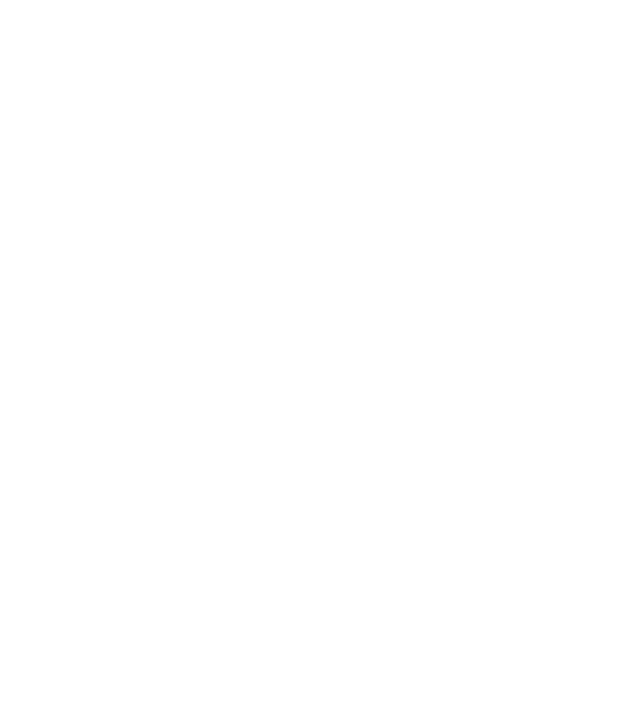
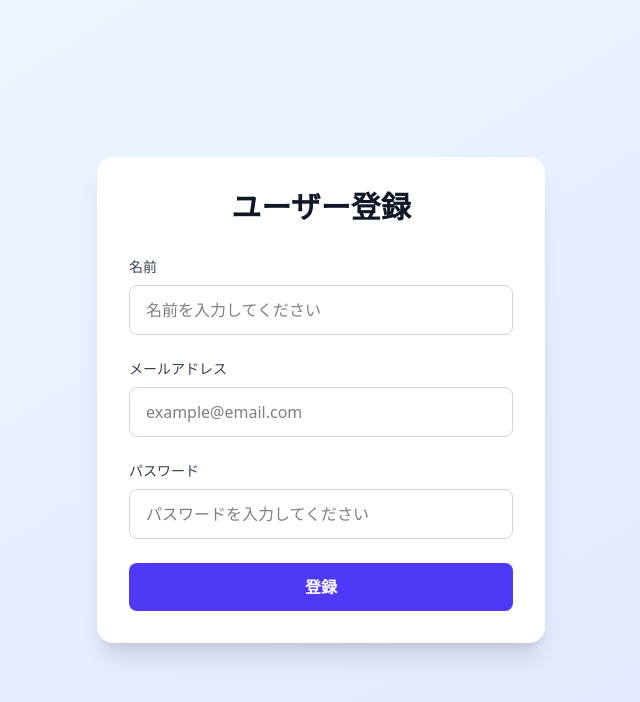
Before and after one commit to KadoProG/react-19-prac, a React (Vite) app: page /register2 in a window 1280 px wide. Before the commit this address had no page. Shown: the top 702 px of the page, without its empty margins (319-959 px from the left). Built offline with nearby package versions, Linux system fonts and the light colour scheme.

Commit message:
add: register 2

```diff
--- a/src/pages/Home.tsx
+++ b/src/pages/Home.tsx
@@ -8,6 +8,7 @@
       <nav>
         <Link to="/about">Aboutページへ</Link>
         <Link to="/register">Registerページへ</Link>
+        <Link to="/register2">Register2ページへ</Link>
       </nav>
     </div>
   );
--- /dev/null
+++ b/src/pages/register-2/index.tsx
@@ -0,0 +1,120 @@
+import { useState, useTransition } from 'react';
+
+export const Register2 = () => {
+  const [name, setName] = useState('');
+  const [email, setEmail] = useState('');
+  const [password, setPassword] = useState('');
+
+  const [isPending, startTransition] = useTransition();
+
+  const handleSubmit = (e: React.FormEvent<HTMLFormElement>) => {
+    e.preventDefault();
+    if (isPending) return;
+    startTransition(async () => {
+      if (name === '') throw new Error('名前を入力してください');
+      await new Promise((resolve) => setTimeout(resolve, 1000));
+      console.log(name, email, password);
+    });
+  };
+
+  return (
+    <div className="min-h-screen bg-gradient-to-br from-blue-50 to-indigo-100 flex items-center justify-center px-4 py-12">
+      <div className="w-full max-w-md">
+        <div className="bg-white rounded-2xl shadow-xl p-8">
+          <h1 className="text-3xl font-bold text-gray-900 text-center mb-8">ユーザー登録</h1>
+          <form
+            onSubmit={handleSubmit}
+            className={`space-y-6 ${isPending ? 'opacity-75 pointer-events-none' : ''}`}
+            aria-disabled={isPending}
+          >
+            <div>
+              <label
+                htmlFor="name"
+                className={`block text-sm font-medium mb-2 transition-colors ${isPending ? 'text-gray-400' : 'text-gray-700'}`}
+              >
+                名前
+              </label>
+              <input
+                id="name"
+                type="text"
+                name="name"
+                placeholder="名前を入力してください"
+                value={name}
+                onChange={(e) => setName(e.target.value)}
+                className="w-full px-4 py-3 border border-gray-300 rounded-lg focus:ring-2 focus:ring-indigo-500 focus:border-transparent outline-none transition-all duration-200 disabled:bg-gray-100 disabled:text-gray-500 disabled:cursor-not-allowed disabled:border-gray-200"
+                disabled={isPending}
+              />
+            </div>
+            <div>
+              <label
+                htmlFor="email"
+                className={`block text-sm font-medium mb-2 transition-colors ${isPending ? 'text-gray-400' : 'text-gray-700'}`}
+              >
+                メールアドレス
+              </label>
+              <input
+                id="email"
+                type="email"
+                name="email"
+                placeholder="example@email.com"
+                autoComplete="email"
+                value={email}
+                onChange={(e) => setEmail(e.target.value)}
+                className="w-full px-4 py-3 border border-gray-300 rounded-lg focus:ring-2 focus:ring-indigo-500 focus:border-transparent outline-none transition-all duration-200 disabled:bg-gray-100 disabled:text-gray-500 disabled:cursor-not-allowed disabled:border-gray-200"
+                disabled={isPending}
+              />
+            </div>
+            <div>
+              <label
+                htmlFor="password"
+                className={`block text-sm font-medium mb-2 transition-colors ${isPending ? 'text-gray-400' : 'text-gray-700'}`}
+              >
+                パスワード
+              </label>
+              <input
+                id="password"
+                type="password"
+                name="password"
+                placeholder="パスワードを入力してください"
+                autoComplete="new-password"
+                value={password}
+                onChange={(e) => setPassword(e.target.value)}
+                className="w-full px-4 py-3 border border-gray-300 rounded-lg focus:ring-2 focus:ring-indigo-500 focus:border-transparent outline-none transition-all duration-200 disabled:bg-gray-100 disabled:text-gray-500 disabled:cursor-not-allowed disabled:border-gray-200"
+                disabled={isPending}
+              />
+            </div>
+            <button
+              type="submit"
+              className="w-full bg-indigo-600 text-white py-3 px-4 rounded-lg font-semibold hover:bg-indigo-700 focus:outline-none focus:ring-2 focus:ring-indigo-500 focus:ring-offset-2 transition-all duration-200 transform hover:scale-[1.02] active:scale-[0.98] disabled:bg-gray-400 disabled:cursor-not-allowed disabled:hover:bg-gray-400 disabled:transform-none disabled:hover:scale-100 flex items-center justify-center gap-2"
+              disabled={isPending}
+            >
+              {isPending && (
+                <svg
+                  className="animate-spin h-5 w-5 text-white"
+                  xmlns="http://www.w3.org/2000/svg"
+                  fill="none"
+                  viewBox="0 0 24 24"
+                >
+                  <circle
+                    className="opacity-25"
+                    cx="12"
+                    cy="12"
+                    r="10"
+                    stroke="currentColor"
+                    strokeWidth="4"
+                  ></circle>
+                  <path
+                    className="opacity-75"
+                    fill="currentColor"
+                    d="M4 12a8 8 0 018-8V0C5.373 0 0 5.373 0 12h4zm2 5.291A7.962 7.962 0 014 12H0c0 3.042 1.135 5.824 3 7.938l3-2.647z"
+                  ></path>
+                </svg>
+              )}
+              {isPending ? '登録中...' : '登録'}
+            </button>
+          </form>
+        </div>
+      </div>
+    </div>
+  );
+};
--- a/src/router.tsx
+++ b/src/router.tsx
@@ -2,6 +2,7 @@
 import Home from './pages/Home';
 import About from './pages/About';
 import { Register } from './pages/register';
+import { Register2 } from './pages/register-2';
 
 export const MyRouter = () => {
   return (
@@ -10,6 +11,7 @@
         <Route path="/" element={<Home />} />
         <Route path="/about" element={<About />} />
         <Route path="/register" element={<Register />} />
+        <Route path="/register2" element={<Register2 />} />
       </Routes>
     </BrowserRouter>
   );
```
